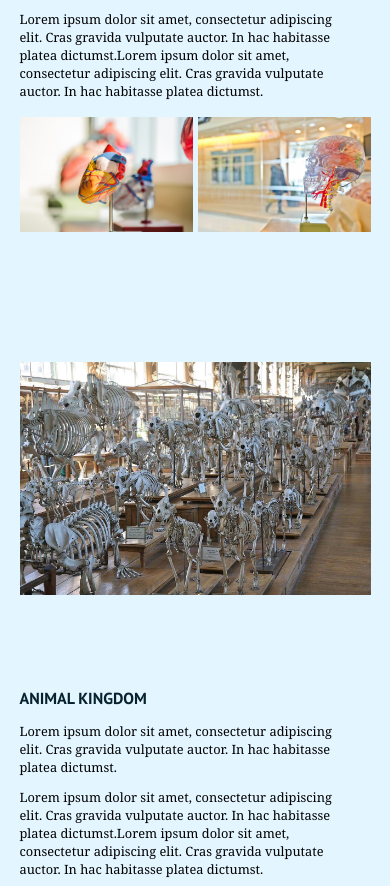
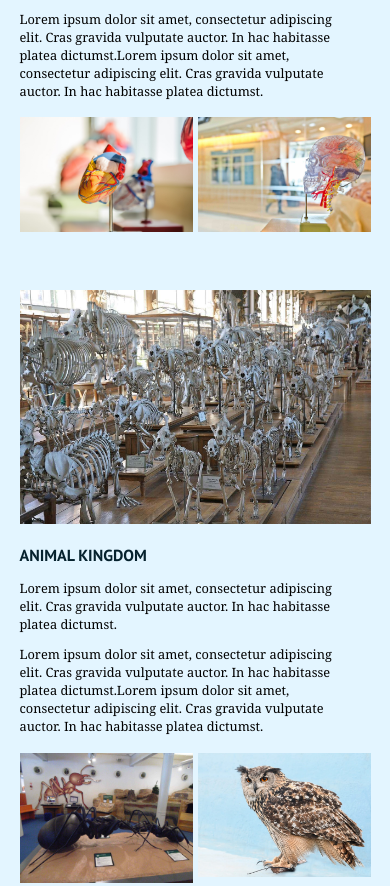
Before and after one commit to zalacop/semester-project-zalacop, a plain HTML site: page explore.html in a window 390 px wide. Shown: the part 1123-2009 px from the top of the page. Drawn offline with Linux system fonts and the light colour scheme; a web font is replaced by a local one.

Commit message:
made it responsive for safari

```diff
--- a/css/imports/media.css
+++ b/css/imports/media.css
@@ -569,6 +569,11 @@
     .exhibit {
         max-height: 670px;
     }
+
+    /* Explore */
+    .crop__img {
+        height: 360px;
+     }
 }
 
 @media (max-width:550px) {
@@ -613,6 +618,10 @@
     .botany {
         height: 180px;
     }
+
+    .crop__img {
+        height: 330px;
+    }
 }
 
 @media (max-width:500px) {
@@ -630,6 +639,10 @@
     .exhibit {
         margin: 50px auto 90px auto;
     }
+
+    .crop__img {
+        height: 300px;
+     }
 
     /* Groups */
     .form {
@@ -733,9 +746,13 @@
         height: 550px;
     }
 
-     .botany {
+    .botany {
         height: 150px;
         width: initial;
+     }
+
+    .crop__img {
+        height: 255px;
      }
 
      /* Event */
@@ -756,6 +773,11 @@
     .exhibit {
         margin: 50px auto 80px auto;
     }
+
+    /* Explore */
+    .crop__img {
+        height: 240px;
+    }
  }
 
  @media (max-width:375px){
@@ -765,6 +787,11 @@
 
     .exhibit {
         margin: 50px auto 70px auto;
+    }
+
+    /* Explore */
+    .crop__img {
+        height: 224px;
     }
  }
 
@@ -798,6 +825,11 @@
         font-size: 0.75em;
     }
 
+    /* Explore */
+    .crop__img {
+        height: 191px;
+    }
+
     .botany_img {
         height: 240px;
     }
```
